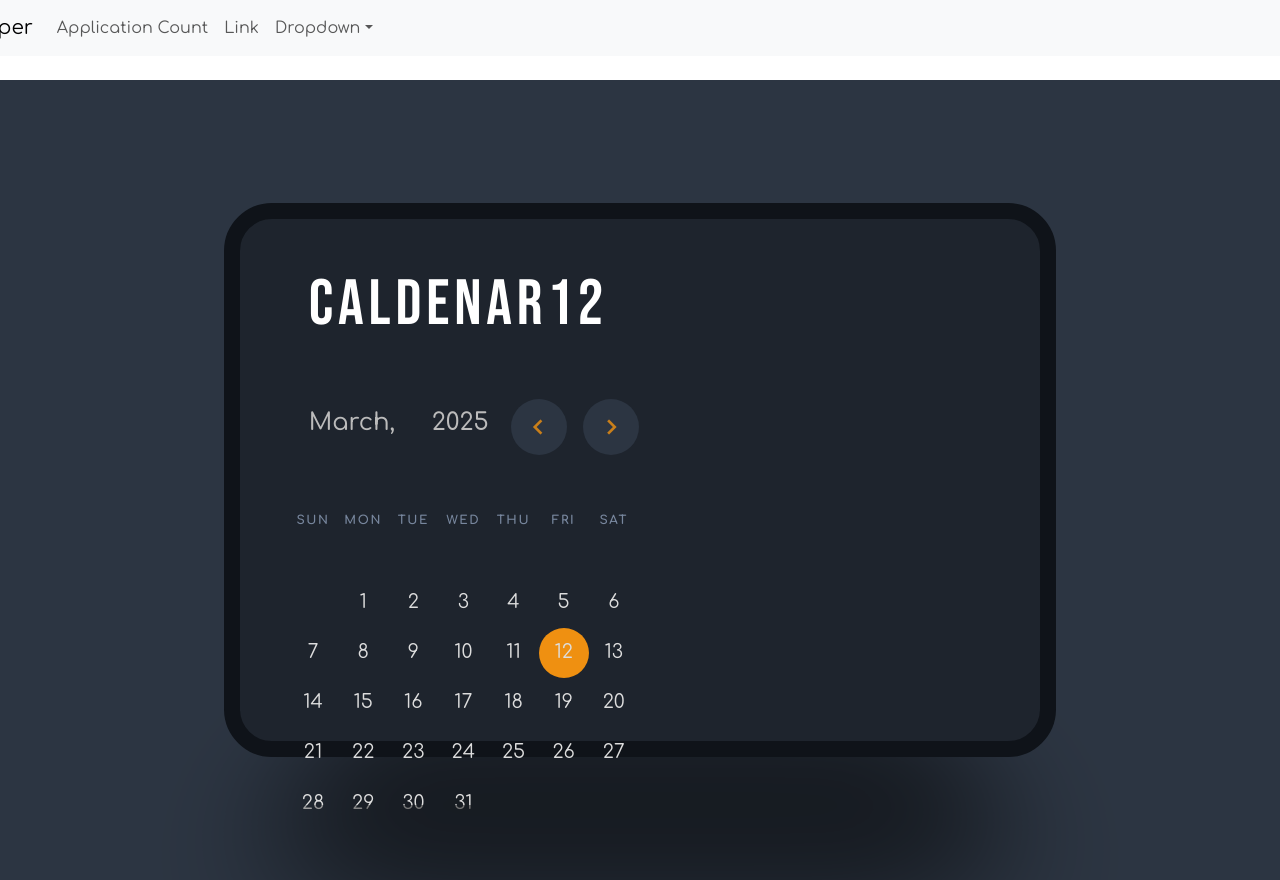
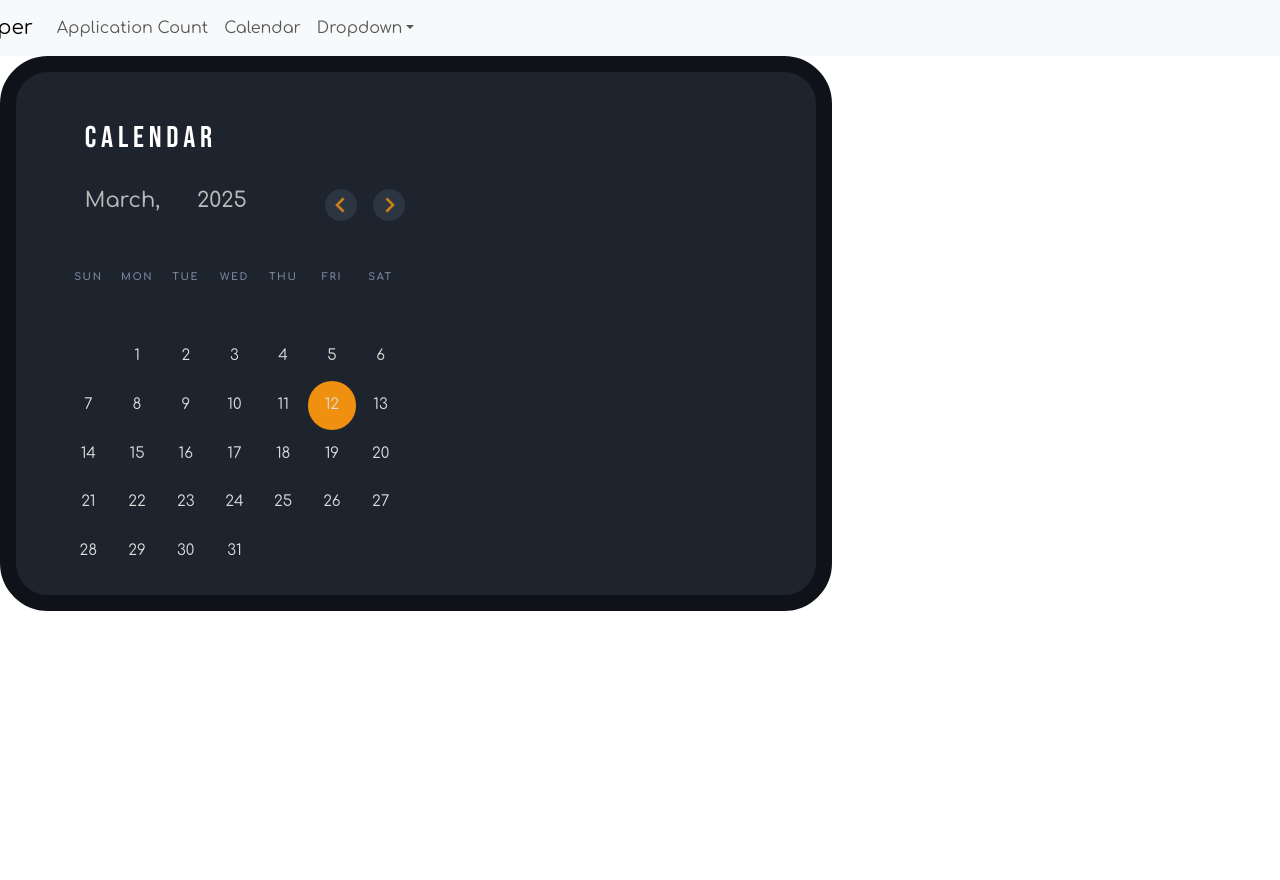
Before and after one commit to jbkim0547/application-countingapp, a React (Create React App) app: page /calendar in a window 1280 px wide. After the commit the page ends 800 px from the top, so only its background shows below. Built offline with nearby package versions, Linux system fonts and the light colour scheme.

Commit message:
Calendar

```diff
--- a/src/App.jsx
+++ b/src/App.jsx
@@ -17,14 +17,12 @@ function App() {
       <Router>
         <Routes>
           <Route path="/count" element={<Count />} />
+          <Route path="/calendar" element={<Calendar />} />
         </Routes>
       </Router>
     <div>
     <br></br>
     </div>
-      <div className="calendarContainer">
-      <Calendar />
-      </div>
     </React.Fragment>
 
 
--- a/src/Calendar/Calendar.css
+++ b/src/Calendar/Calendar.css
@@ -12,7 +12,7 @@
     transform-style: preserve-3d;
 }
 
-.appliation-calendar::after{
+/* .appliation-calendar::after{
     content: "";
     position: absolute;
     bottom: -12rem;
@@ -23,7 +23,7 @@
     background-color: rgba(0, 0, 0, 0.5);
     border-radius: 20rem;
     filter: blur(4rem);
-}
+} */
 
 .calender {
     width: 50%;
@@ -31,9 +31,9 @@
 }
 
 .heading {
-    font-size: 62.5%;
+    font-size: 300%;
     font-family: "Bebas Neue", sans-serif;
-    font-size: clamp(4rem, 3.8cqi, 7rem);
+    /* font-size: clamp(4rem, 3.8cqi, 4rem); */
     color: #fff;
     letter-spacing: 0.3rem;
     padding-left: 1.3rem;
@@ -43,11 +43,12 @@
     display: flex;
     align-items: center;
     column-gap: 1rem;
-    margin: 3.5rem 0;
+    margin: 2rem 0;
 }
 
 .navigate-date h2 {
-    font-size: clamp(1.5rem, 1.5cqi, 2.5rem);
+    font-size: 210%;
+    /* font-size: clamp(1.5rem, 1.5cqi, 2.5rem); */
     color: #bbb;
     padding-left: 1.3rem;
 }
@@ -59,8 +60,8 @@
 }
 
 .buttons i {
-    width: 3.5rem;
-    height: 3.5rem;
+    width: 2rem;
+    height: 2rem;
     background-color: #2c3542;
     border-radius: 50%;
     display: flex;
@@ -80,7 +81,7 @@
 
 .weekdays span {
     width: calc(100% / 7);
-    font-size: 120%;
+    font-size: 100%;
     font-weight: bold;
     text-transform: uppercase;
     color: #78879e;
@@ -97,7 +98,8 @@
 }
 
 .days span {
-    font-size: clamp(1.2rem, 1cqi, 1.6rem);
+    font-size: 150%;
+    /* font-size: clamp(1.2rem, 1cqi, 1.6rem); */
     width: calc(100% / 7);
     aspect-ratio: 1;
     display: flex;
@@ -116,8 +118,8 @@
 }
 
 .events {
-    width: 60%;
-    height: 100%;
+    width: 50%;
+    height: 60%;
     padding: 3rem 0;
     overflow-y: auto;
 }
@@ -131,7 +133,8 @@
     top: 38%;
     left: 3rem;
     background-color: #161b22;
-    width: clamp(25rem, 21cqi, 40rem);
+    width: 50%;
+    /* width: clamp(25rem, 21cqi, 40rem); */
     aspect-ratio: 10 /9;
     border-radius: 1rem;
     box-shadow: 0 1rem 3rem rgba(0,0,0,0.3);
@@ -172,10 +175,10 @@
     font-size: clamp(1.2rem, 1.2cqi, 1.6rem);
 }
 
-.time-input input[type="number"]::-webkit-outer-spin-button,
+/* .time-input input[type="number"]::-webkit-outer-spin-button,
 .time-input input[type="number"]::-webkit-inner-spin-button{
     appearance: none;
-}
+} */
 
 .event-popup textarea {
     width: clamp(15rem, 15cqi, 25rem);
@@ -258,7 +261,8 @@
 }
 
 .event-time{
-    font-size: clamp(1.3rem, 1cqi, 1.6rem);
+    font-size: 150%;
+    /* font-size: clamp(1.3rem, 1cqi, 1.6rem); */
     line-height: 4rem;
     font-weight: bold;
     color: #fff;
@@ -290,7 +294,7 @@
 }
 
 .month {
-    font-size: 62.5%;
+    font-size: 10%;
 }
 
 .year {
--- a/src/Calendar/Calendar.jsx
+++ b/src/Calendar/Calendar.jsx
@@ -11,7 +11,7 @@ const Calendar = () => {
     const [selectedDate, setSelectedDate] = useState(currentDate)
     const [showEventPopup, setShowEventPopup] = useState(false)
     const [events, setEvents] = useState([])
-    const [eventTime, setEventTime] = useState({ hours: '00', minutes: "00" })
+    const [eventTime, setEventTime] = useState({ hours: '', minutes: "" })
     const [eventText, setEventText] = useState('')
     const [editingEvent, setEditingEvent] = useState(null)
 
@@ -35,7 +35,7 @@ const Calendar = () => {
         setSelectedDate(clickedDate)
         setShowEventPopup(true)
         setEventText("")
-        setEventTime({ hours: '00', minutes: "00" })
+        setEventTime({ hours: '', minutes: "" })
         setEditingEvent(null)
 
         // if (clickedDate >= today) {
@@ -72,7 +72,7 @@ const Calendar = () => {
         updatedEvents.sort((a, b) => new Date(a.date) - new Date(b.date))
 
         setEvents(updatedEvents)
-        setEventTime({ hours: '00', minutes: "00" })
+        setEventTime({ hours: '', minutes: "" })
         setEventText("")
         setShowEventPopup(false)
         setEditingEvent(null)
@@ -98,13 +98,13 @@ const Calendar = () => {
     const handleTimeChange = (e) =>{
         const {name, value} = e.target
 
-        setEventTime((prevTime)=> ({...prevTime, [name]: value.padStart(2, '0')}))
+        setEventTime((prevTime)=> ({...prevTime, [name]: value.padStart(2, '')}))
     }
 
     return (
         <div className='appliation-calendar'>
             <div className='calendar'>
-                <h1 className='heading' >Caldenar12</h1>
+                <h1 className='heading' >Calendar</h1>
                 <div className='navigate-date'>
                     <h2 className='month'> {monthOfYear[currentMonth]},</h2>
                     <h2 className='year'>{currentYear}</h2>
@@ -148,8 +148,8 @@ const Calendar = () => {
                         </div>
                         <div className="event-text">{event.text}</div>
                         <div className="event-buttons">
-                            <i className="bx bxs-edit-alt" onClick={()=> handleEditEvent(event)}></i>
-                            <i className="bx bxs-message-alt-x" onClick={()=> handleDeleteEvent(event.id)}></i>
+                            <i Style="font-size:200%" className="bx bxs-edit-alt" onClick={()=> handleEditEvent(event)}></i>
+                            <i Style="font-size:200%" className="bx bxs-message-alt-x" onClick={()=> handleDeleteEvent(event.id)}></i>
                         </div>
                     </div>
                 ))}
--- a/src/Navbars/NavBar.js
+++ b/src/Navbars/NavBar.js
@@ -14,7 +14,7 @@ function NavBar() {
                 <Navbar.Collapse id="basic-navbar-nav">
                     <Nav className="me-auto">
                         <Nav.Link href="/count">Application Count</Nav.Link>
-                        <Nav.Link href="#link">Link</Nav.Link>
+                        <Nav.Link href="/calendar">Calendar</Nav.Link>
                         <NavDropdown title="Dropdown" id="basic-nav-dropdown">
                             <NavDropdown.Item href="#action/3.1">Action</NavDropdown.Item>
                             <NavDropdown.Item href="#action/3.2">
```
